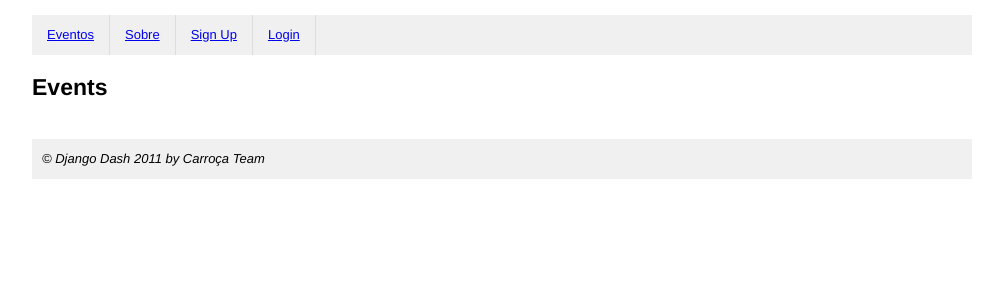
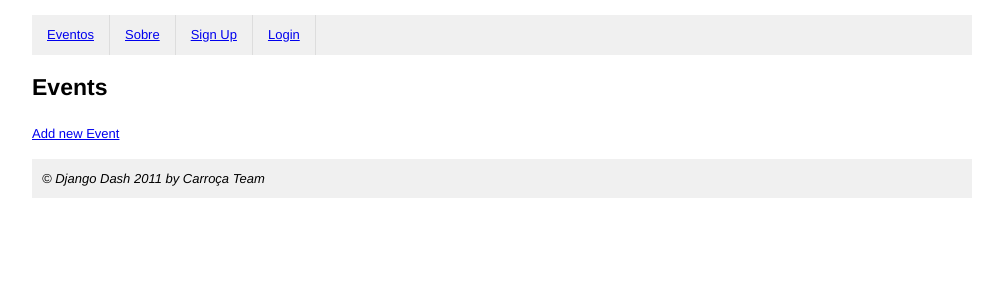
Before and after one commit to fabiocerqueira/djangodash2011, a Django app: template src/pylestras/templates/activity/dashboard/index.html in a window 1280 px wide. Shown: the part 88-388 px from the top of the page, without its empty margins (138-1141 px from the left). Run offline with Django 3.2, Linux system fonts and the light colour scheme; the template is opened without the code that fills it, so the values that code supplies are empty; some libraries are stand-ins or nearby versions.

Commit message:
add link in the index dashboard to registration new event

```diff
--- a/src/pylestras/templates/activity/dashboard/index.html
+++ b/src/pylestras/templates/activity/dashboard/index.html
@@ -8,5 +8,6 @@
                 <li>{{ event.name }}</li>
             {% endfor %}
         </ul>
+        <a href="{% url dashboard_create_event %}">Add new Event</a>
     </div>
 {% endblock %}
```
